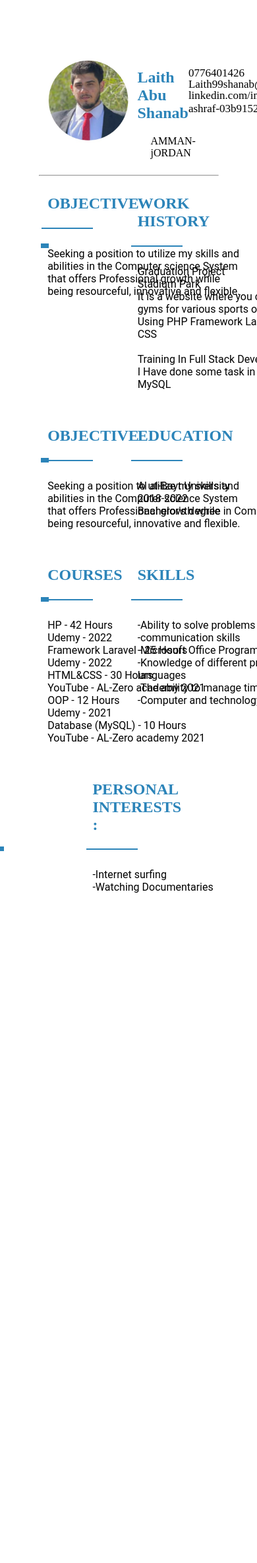
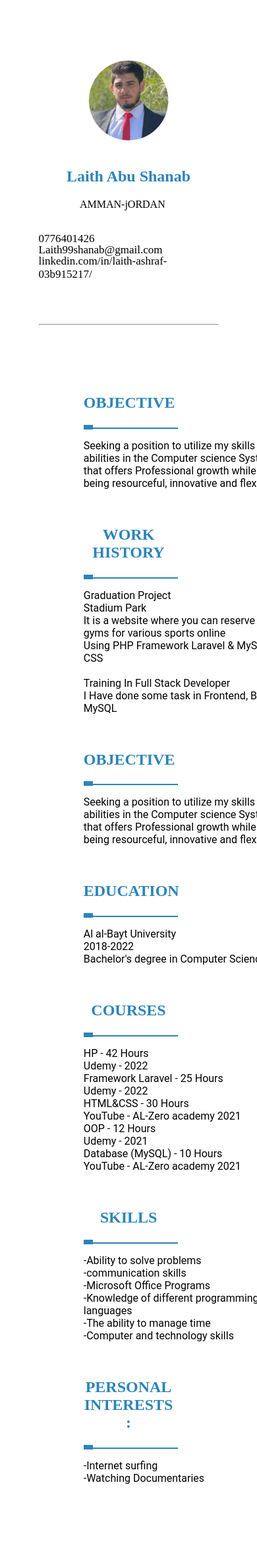
Before and after one commit to LaithAbuShanab/Project, a PHP site: page /CV3.HTML in a window 390 px wide; the page is wider, and only the part inside the window is pictured. Shown: that part at 66% size. Before the commit the page ends 1353 px from the top of that part, so only its background shows below. Run offline with PHP 8.4, Linux system fonts and the light colour scheme.

Commit message:
Update css3.css

```diff
--- a/CV/css3.css
+++ b/CV/css3.css
@@ -23,45 +23,51 @@ h2{
 }
 .flexbox{
     display: flex;
-    justify-content:space-around;
+    justify-content:space-between;
     flex-wrap: wrap;
 }
 .H1{
-    width:40%;
+    width: 50%;
 }
 #hr1{
     width: 9%;
-    position: relative;
-    right: 195px;
+    margin-left: 0px
 }
 #hr2{
     width: 70%;
-    position: relative;
-    right: 25px;
-    bottom: 12px;
+    margin: -11px 1px 10px 5px;
 }
 pre{
-    font-family: 'Roboto', sans-serif;
+    font-family: Roboto, sans-serif;
+    text-align: justify;
 }
-@media only screen and (max-width:500px) {
-    body{
-        width: 70vw;
-        margin: 10vh auto;
+@media only screen and (max-width: 930px){
+    #Cvhead{
+        flex-direction: column;
+        align-items: center;
+        }
+        #hr12{
+            margin: inherit;
+        }
+        #hr2 {
+            width: 90%;
+            margin: -11px 1px 10px 5px;
+        }
+
+}
+@media only screen and (max-width: 885px){
+    .flexbox {
+        display: flex;
+        flex-direction: column;
+        text-align: center;
     }
-    #Cvhead{
-        display: flex;
-        justify-content:space-between;
+    .H1 {
+        width: 50%;
+        margin: auto;
     }
-    img{
-        width: 150px;
-        height: 150px;
+    #hr2 {
+        width: 100%;
+        margin: -11px 1px 10px 5px;
     }
-    h2{
-        color: #2C84B9;
-    }
-    .flexbox{
-        display: flex;
-        justify-content:space-around;
-        flex-wrap: wrap;
-    }
+
 }
```
